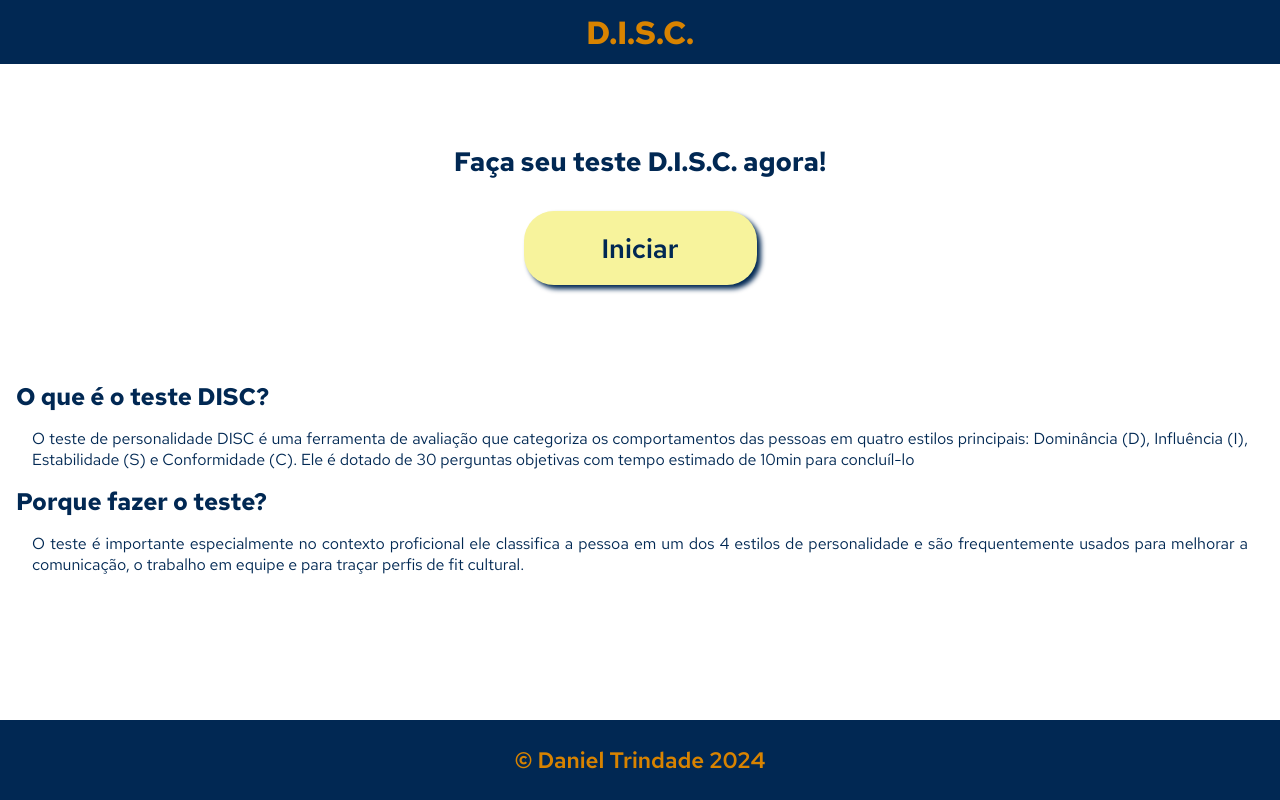
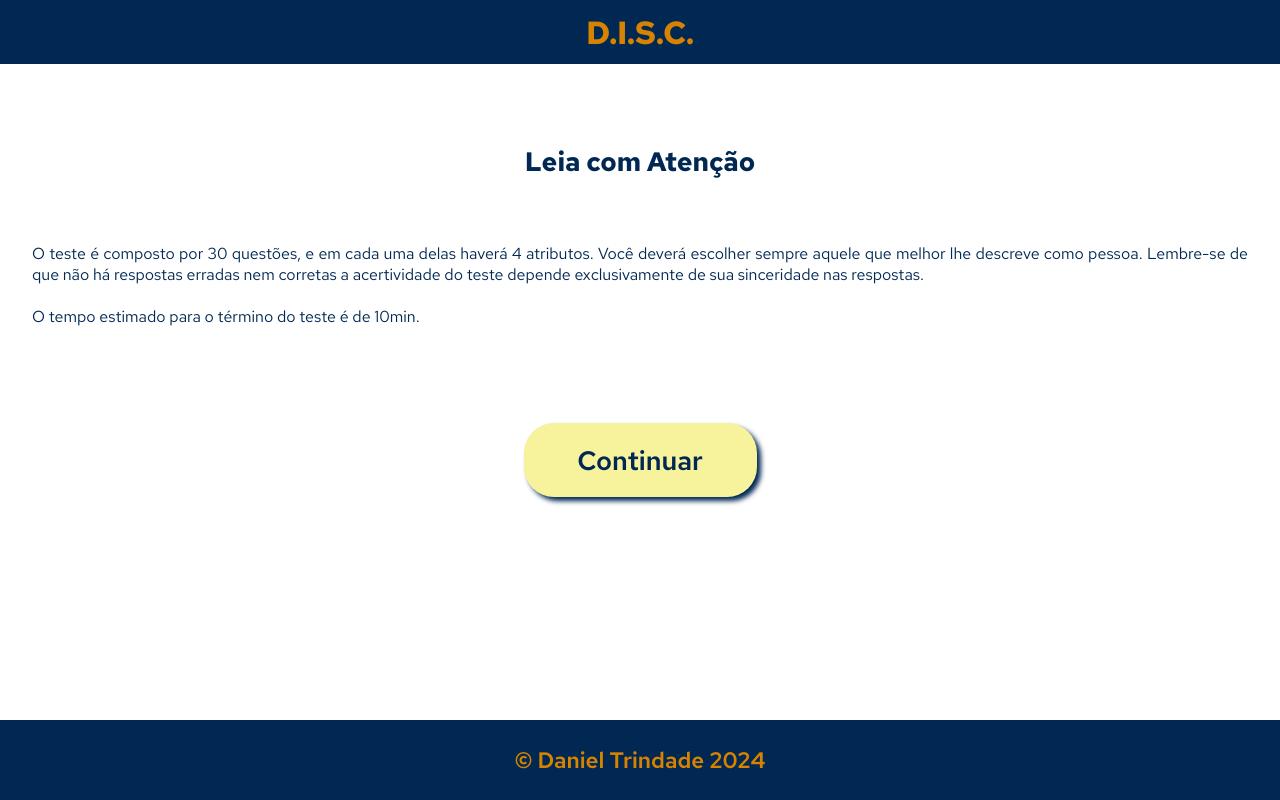
Before and after one commit to daniel-trindade/DISC-TEST, an Angular app: page / in a window 1280 px wide. Built offline with nearby package versions, Linux system fonts and the light colour scheme.

Commit message:
starting test page working

```diff
--- a/src/app/app.component.html
+++ b/src/app/app.component.html
@@ -1,5 +1,5 @@
 <main class="main-container">
   <app-nav-bar></app-nav-bar>
-  <app-home-page></app-home-page>
+  <app-starting-test></app-starting-test>
   <app-footer></app-footer>
 </main>
--- a/src/app/app.component.ts
+++ b/src/app/app.component.ts
@@ -3,11 +3,12 @@ import { RouterOutlet } from '@angular/router';
 import { HomePageComponent } from "./pages/home-page/home-page.component";
 import { NavBarComponent } from "./components/nav-bar/nav-bar.component";
 import { FooterComponent } from "./components/footer/footer.component";
+import { StartingTestComponent } from "./pages/starting-test/starting-test.component";
 
 @Component({
   selector: 'app-root',
   standalone: true,
-  imports: [RouterOutlet, HomePageComponent, NavBarComponent, FooterComponent],
+  imports: [RouterOutlet, HomePageComponent, NavBarComponent, FooterComponent, StartingTestComponent],
   templateUrl: './app.component.html',
   styleUrl: './app.component.scss'
 })
--- /dev/null
+++ b/src/app/pages/starting-test/starting-test.component.html
@@ -0,0 +1,11 @@
+<div class="starting-test-container">
+  <h1>Leia com Atenção</h1>
+  <p>
+    O teste é composto por 30 questões, e em cada uma delas haverá 4 atributos. Você deverá escolher sempre aquele que melhor lhe descreve como pessoa. Lembre-se de que não há respostas erradas nem corretas a acertividade do teste depende exclusivamente de sua sinceridade nas respostas.
+    <br/>
+    <br/>
+    O tempo estimado para o término do teste é de 10min.
+  </p>
+
+  <app-button height="74px" width="233px" label="Continuar"></app-button>
+</div>
--- /dev/null
+++ b/src/app/pages/starting-test/starting-test.component.scss
@@ -0,0 +1,22 @@
+.starting-test-container {
+  width: 100%;
+  height: 82vh;
+  display: flex;
+  flex-direction: column;
+  align-items: center;
+  background-color: #fff;
+
+  h1 {
+    font-size: 20pt;
+    margin: 5rem 0 2rem 0;
+    color: #012853;
+  }
+
+  p {
+    padding: 2rem;
+    text-align: justify;
+    color: #012853;
+    margin-bottom: 4rem;
+  }
+
+}
```
Also changed, not shown: src/app/pages/starting-test/starting-test.component.ts (added, +13 -0 lines), 1 other file (tests, documents, lock files or other folders).
